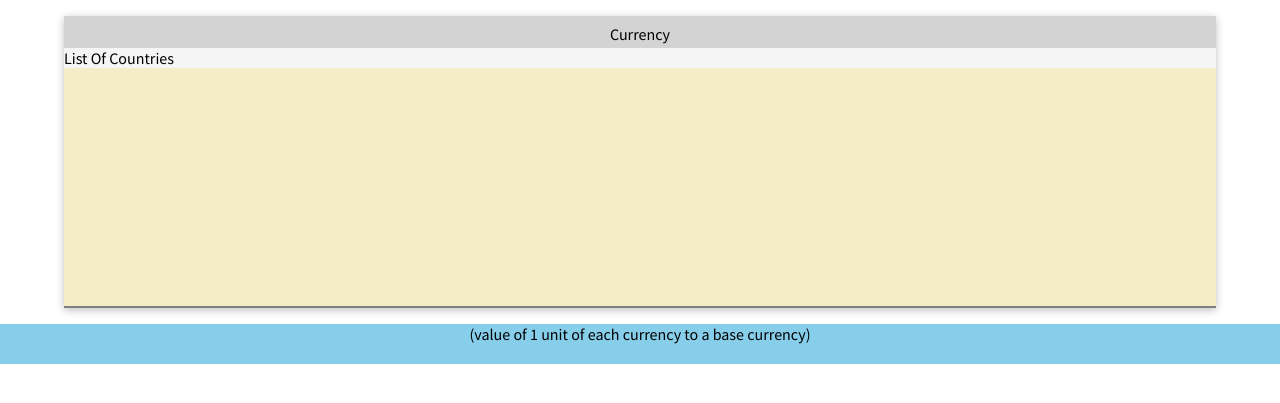
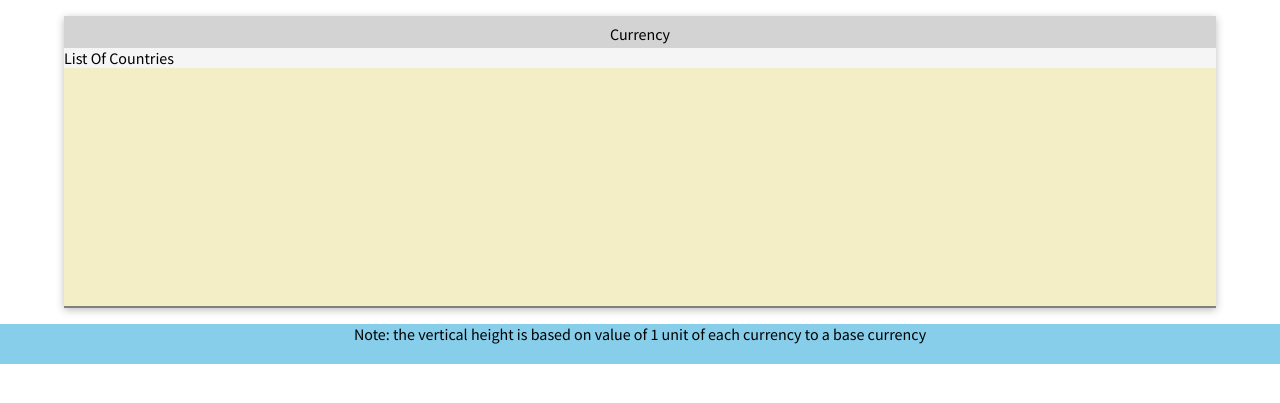
Before and after one commit to ishinan/data-visualization-js, a plain HTML site: page index.html in a window 1280 px wide. Shown: the part 83-486 px from the top of the page. Drawn offline with Linux system fonts and the light colour scheme; no server answers.

Commit message:
index.html: added description of the vertical value

```diff
--- a/index.html
+++ b/index.html
@@ -27,7 +27,7 @@
      </div>
      <div class='footer'>
          <!-- footer -->
-         <div>(value of 1 unit of each currency to a base currency)</div>
+         <div>Note: the vertical height is based on value of 1 unit of each currency to a base currency</div>
      </div>
   </div>
   <script src="./js/site.js"></script>
```
